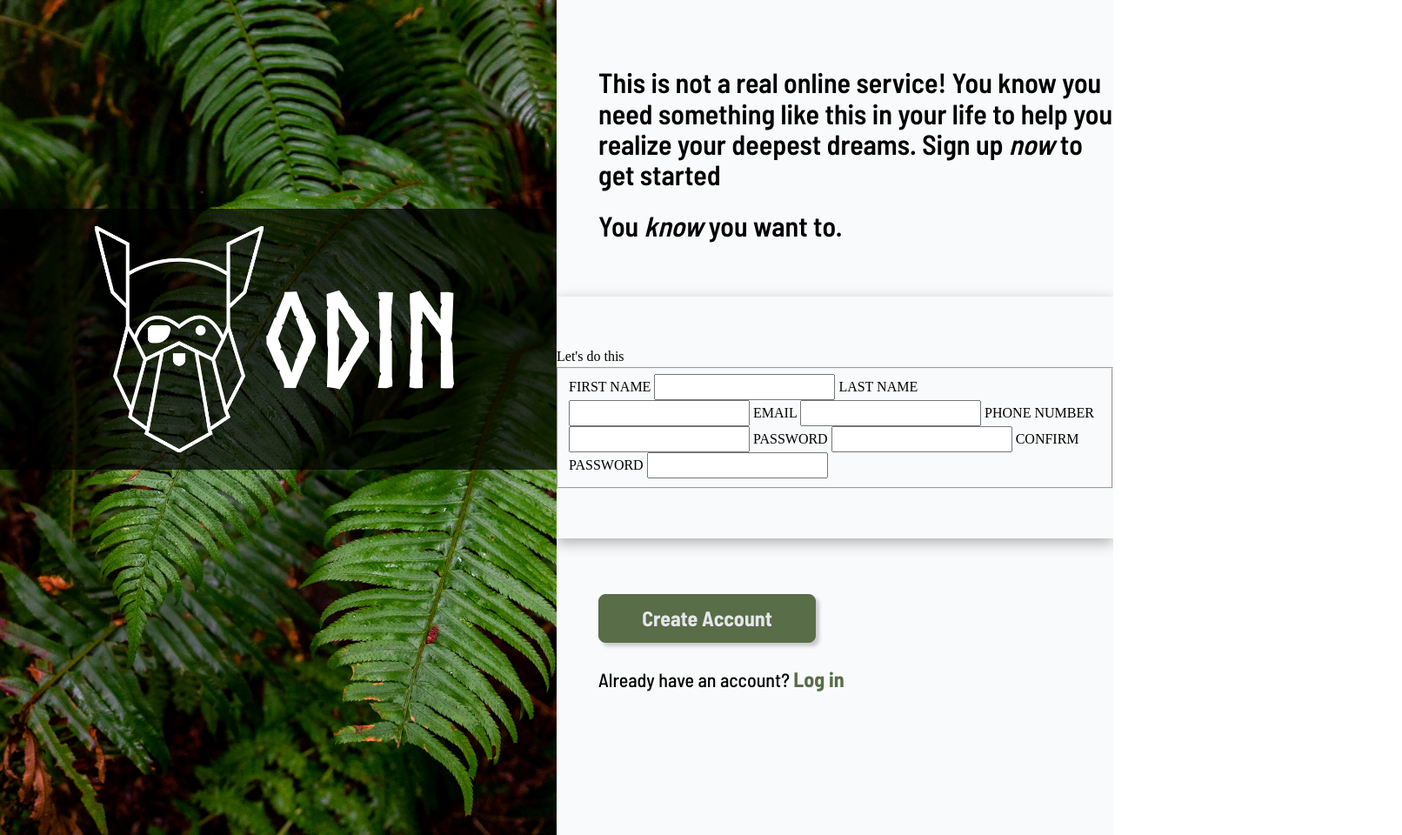
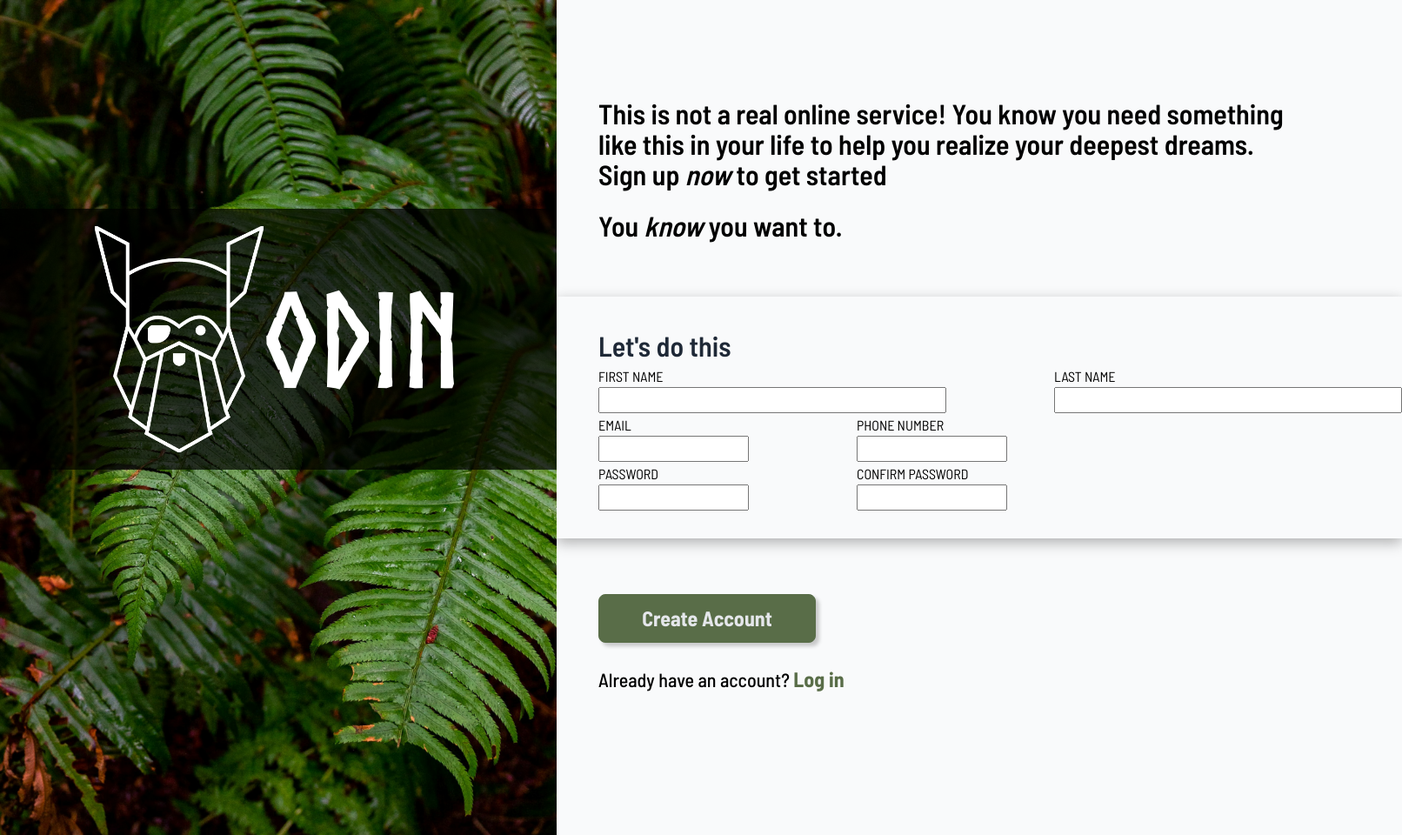
Before and after one commit to TheFutaBandit/login_page_form, a plain HTML site: page index.html in a window 1280 px wide. Shown: the whole page at 87% size, 1612 px wide, since content can reach past the window. Drawn offline with Linux system fonts and the light colour scheme; files whose address does not match are found by name.

Commit message:
Form Structuring Basic
Structured the form
-Added sections

```diff
--- a/index.html
+++ b/index.html
@@ -25,18 +25,36 @@
                 <form id = "loginForm">
                     <fieldset>
                         <!-- <legend>Let's do this!</legend> -->
-                        <label for = "first_name">FIRST NAME</label>
-                        <input id = "first_name" type = "text" name = "first_name" />
-                        <label for = "last_name">LAST NAME</label>
-                        <input id = "last_name" type = "text" name = "last_name" />
-                        <label for = "user_mail">EMAIL</label>
-                        <input id = "user_mail" type = "email" name = "user_mail" />
-                        <label for = "phone_number">PHONE NUMBER</label>
-                        <input id = "phone_number" type = "number" name = "phone_number" />
-                        <label for = "pwd">PASSWORD</label>
-                        <input id = "pwd" type = "password" name = "pwd" />
-                        <label for = "c_pwd">CONFIRM PASSWORD</label>
-                        <input id = "c_pwd" type = "password" name = "c_pwd" />
+                        <div class = "user_names">
+                            <section>
+                                <label for = "user_first_name">FIRST NAME</label>
+                                <input id = "user_first_name" type = "text" name = "user_first_name" />
+                            </section>
+                            <section>
+                                <label for = "user_last_name">LAST NAME</label>
+                                <input id = "user_last_name" type = "text" name = "user_last_name" />
+                            </section>
+                        </div>
+                        <div class = "user_contact">
+                            <section>
+                                <label for = "user_mail">EMAIL</label>
+                                <input id = "user_mail" type = "email" name = "user_mail" />
+                            </section>
+                            <section>
+                                <label for = "user_number">PHONE NUMBER</label>
+                                <input id = "user_number" type = "number" name = "user_number" />
+                            </section>
+                        </div>
+                        <div class = "user_passwords">
+                            <section>
+                                <label for = "user_pwd">PASSWORD</label>
+                                <input id = "user_pwd" type = "password" name = "user_pwd" />
+                            </section>
+                            <section>
+                                <label for = "user_c_pwd">CONFIRM PASSWORD</label>
+                                <input id = "user_c_pwd" type = "password" name = "user_c_pwd" />
+                            </section>
+                        </div>
                     </fieldset>
                 </form>
             </div>
--- a/styles.css
+++ b/styles.css
@@ -45,10 +45,13 @@ body {
 }
 
 .container {
+    min-height: 100%;
+    min-width: 100%;
     display: flex;
 }
 
 .image {
+    /* flex: 1; */
     position: relative;
 }
 
@@ -101,13 +104,7 @@ body {
     /* border: 1px solid red; */
 }
 
-.login .login_form {
-    display: flex;
-    flex-direction: column;
-    justify-content: center;
-    /* align-items: center; */
-    box-shadow: 0 5px 15px rgb(0, 0, 0, 0.3);
-}
+
 
 .login .head {
     letter-spacing: 0.7;
@@ -127,6 +124,48 @@ body {
     max-width: 800px;
     line-height: 1.1;
 }
+
+.login .login_form {
+    font-family: "Barlow Semi Condensed", sans-serif;
+    padding-left: 48px;
+    display: flex;
+    flex-direction: column;
+    justify-content: center;
+    /* align-items: center; */
+    box-shadow: 0 5px 15px rgb(0, 0, 0, 0.3);
+}
+
+.login_form p {
+    color: #1f2937;
+    font-weight: 600;
+    font-size: 2em;
+    letter-spacing: -1;
+}
+
+.login_form fieldset {
+    border: none;
+    padding: 0;
+    display: flex;
+    flex-direction: column;
+    gap: 2px;
+}
+
+fieldset > * {
+    display: flex;
+    gap: 124px;
+    padding: 0px;
+    margin-top: 0px;
+}
+
+fieldset label[for*="user"] {
+    display: block;
+}
+
+fieldset input[type="text"] {
+    min-width:400px;
+}
+
+
 
 
 
```
